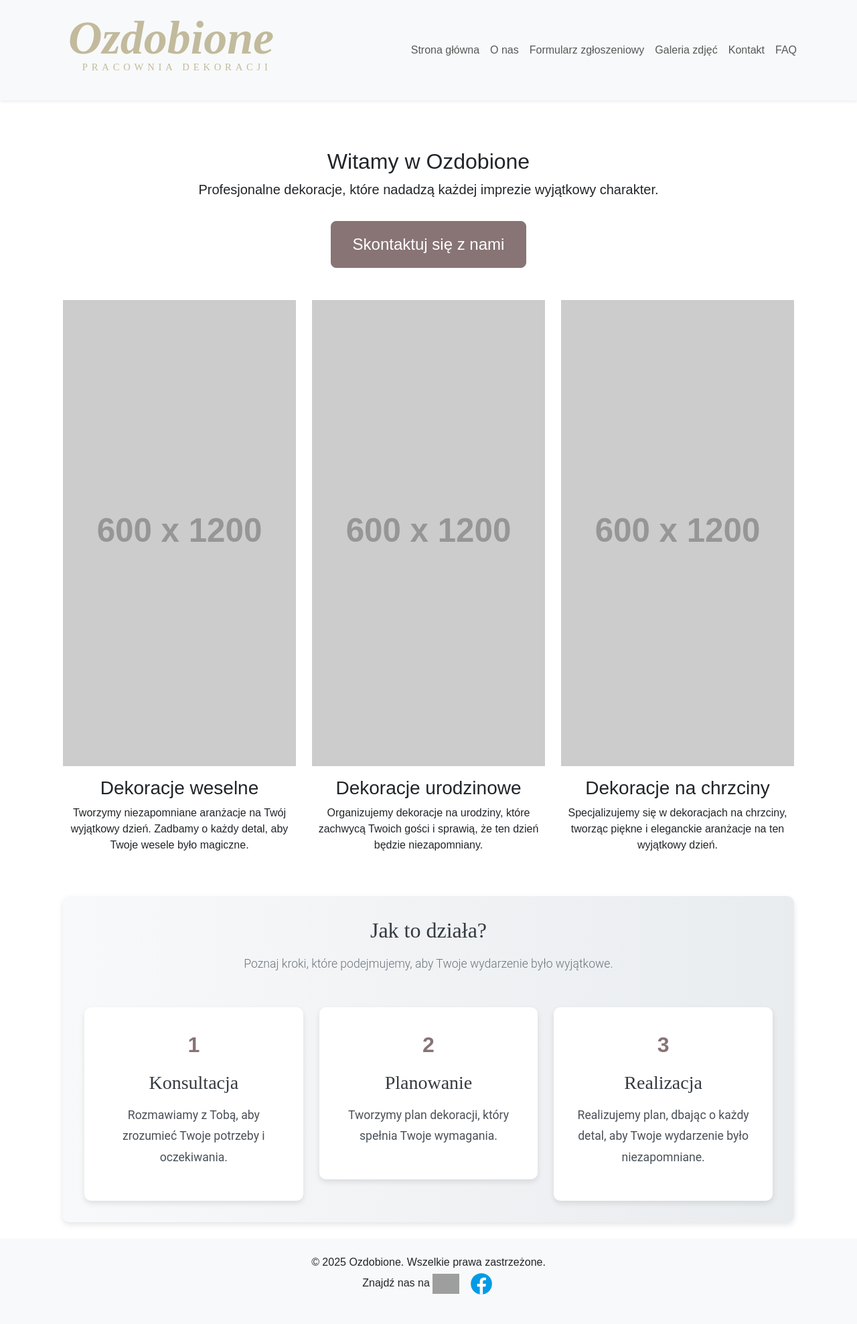
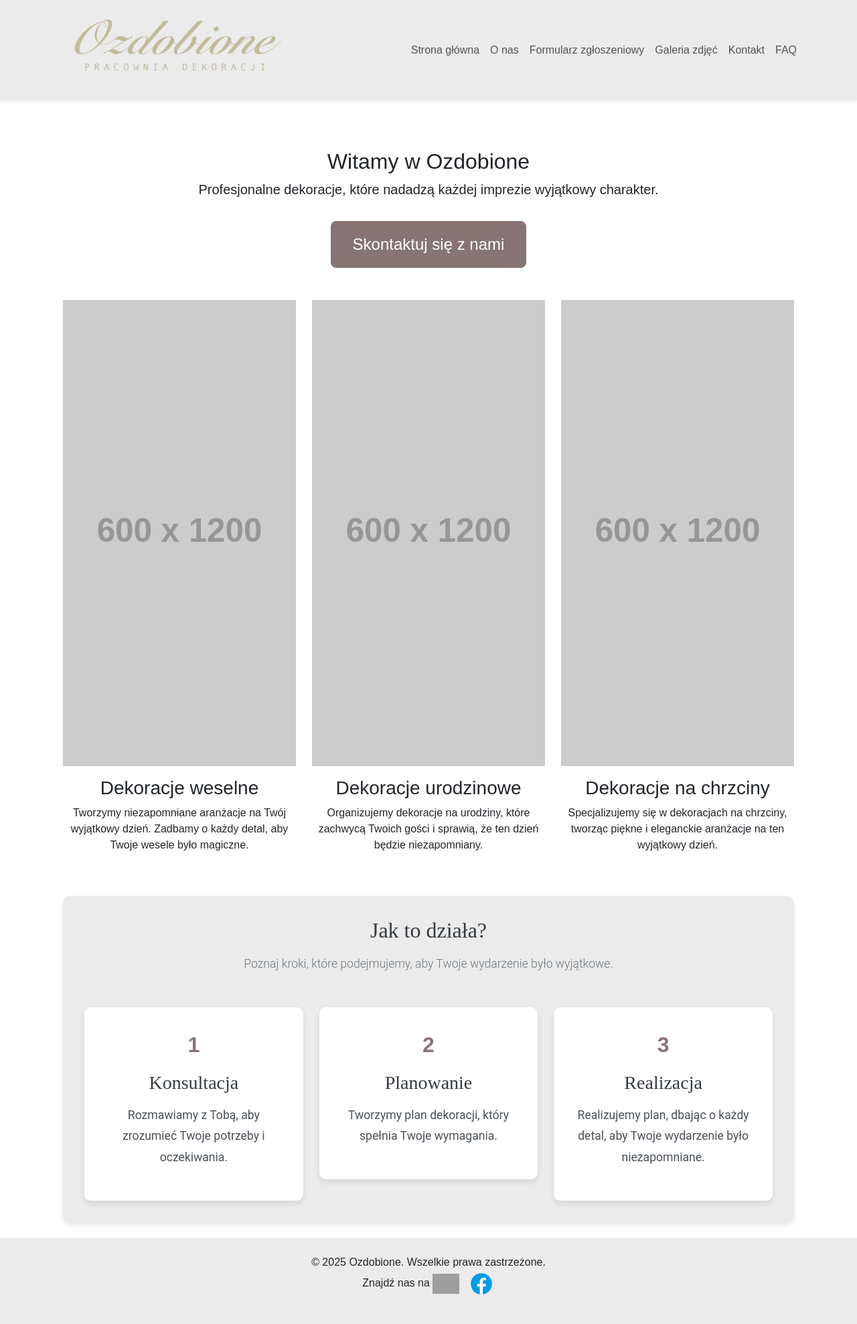
Before and after one commit to K-u-r-c/Ozdobione-strona, a Django app: page / in a window 1280 px wide. Shown: the whole page at 67% size. Run offline with Django 5.2, Linux system fonts and the light colour scheme; grey boxes labelled with a size stand in for pictures from a placeholder-image service; some libraries are stand-ins or nearby versions; grey boxes are pictures that could not be loaded.

Commit message:
Add secondary background color and update styles for navbar, footer, and various pages

```diff
--- a/frontend/static/css/style.css
+++ b/frontend/static/css/style.css
@@ -15,6 +15,7 @@
     --accent-color-hover-border: #887475;
 
     --background-color: #ffffff;
+    --secondary-background-color: #ebebeb;
 
     --text-color: #333333;
 }
@@ -23,6 +24,14 @@ body {
     font-family: Arial, sans-serif;
     height: 100%;
     background-color: var(--background-color);
+}
+
+.navbar {
+    background-color: var(--secondary-background-color) !important;
+}
+
+.footer {
+    background-color: var(--secondary-background-color) !important;
 }
 
 .flex-grow-1 {
@@ -54,7 +63,7 @@ body {
 
 /* FAQ custom style */
 .faq-page {
-    background: linear-gradient(to right, #f8f9fa, #e9ecef);
+    background: var(--secondary-background-color);
     padding: 2rem;
     border-radius: 10px;
     box-shadow: 0 4px 8px rgba(0, 0, 0, 0.1);
@@ -120,7 +129,7 @@ body {
     display: inline-block;
     padding: 10px 20px;
     border-radius: 20px;
-    background-color: #f0f0f0;
+    background-color: var(--secondary-background-color);
     color: #333;
     cursor: pointer;
     transition: all 0.3s ease;
@@ -175,7 +184,7 @@ body {
 
 /* Custom styles for the "How It Works" section */
 .how-it-works {
-    background: linear-gradient(to right, #f8f9fa, #e9ecef);
+    background: var(--secondary-background-color);
     padding: 2rem;
     border-radius: 10px;
     box-shadow: 0 4px 8px rgba(0, 0, 0, 0.1);
@@ -270,7 +279,7 @@ body {
 }
 
 .contact-page {
-    background: linear-gradient(to right, #f8f9fa, #e9ecef);
+    background: var(--secondary-background-color);
     padding: 2rem;
     border-radius: 10px;
     box-shadow: 0 4px 8px rgba(0, 0, 0, 0.1);
@@ -315,7 +324,7 @@ body {
 
 /* Custom styles for the about page */
 .about-page {
-    background: linear-gradient(to right, #f8f9fa, #e9ecef);
+    background: var(--secondary-background-color);
     padding: 2rem;
     border-radius: 10px;
     box-shadow: 0 4px 8px rgba(0, 0, 0, 0.1);
@@ -355,7 +364,7 @@ body {
 
 /* Custom styles for the form page */
 .form-page {
-    background: linear-gradient(to right, #f8f9fa, #e9ecef);
+    background: var(--secondary-background-color);
     padding: 2rem;
     border-radius: 10px;
     box-shadow: 0 4px 8px rgba(0, 0, 0, 0.1);
--- a/frontend/templates/base.html
+++ b/frontend/templates/base.html
@@ -46,7 +46,7 @@
         <div class="container">
           <a class="navbar-brand" href="/">
             <img
-              src="{% static 'images/icons/logo.svg' %}"
+              src="{% static 'images/icons/logo.png' %}"
               alt="Ozdobione Logo"
               class="navbar-logo"
               style="
@@ -96,7 +96,7 @@
       </main>
 
       <!-- Footer -->
-      <footer class="bg-light py-4 text-center mt-auto">
+      <footer class="footer bg-light py-4 text-center mt-auto">
         <p class="mb-0">&copy; 2025 Ozdobione. Wszelkie prawa zastrzeżone.</p>
         <p>
           Znajdź nas na
```
Also changed, not shown: frontend/static/images/icons/logo.png (added).
